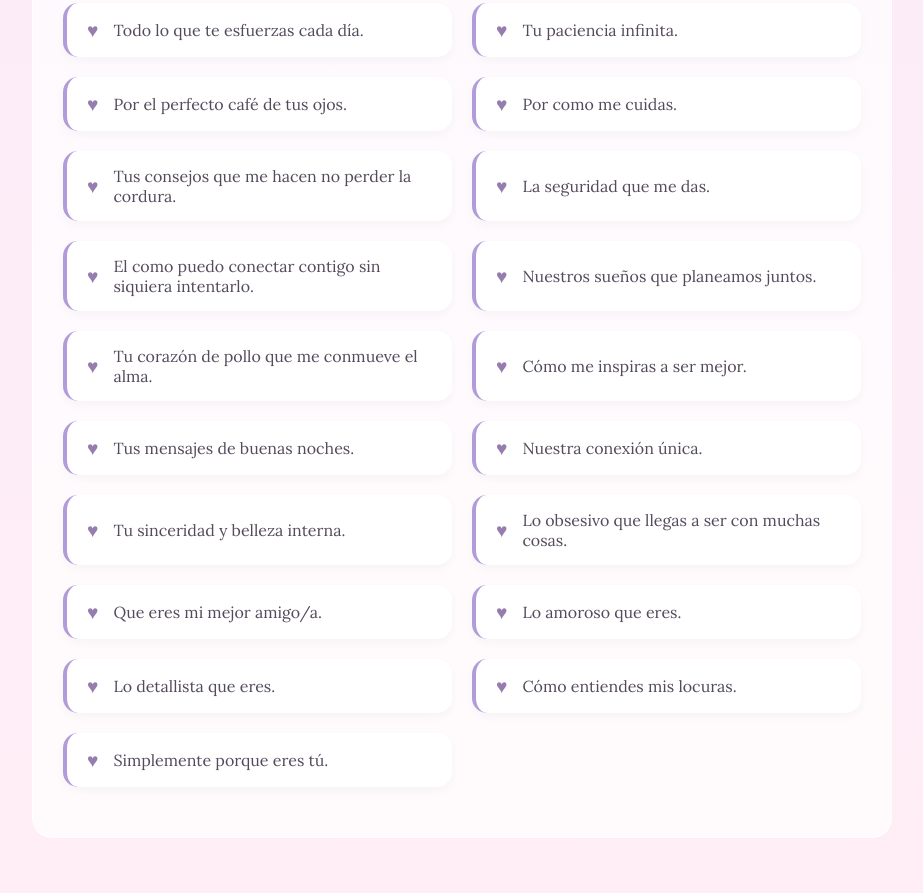
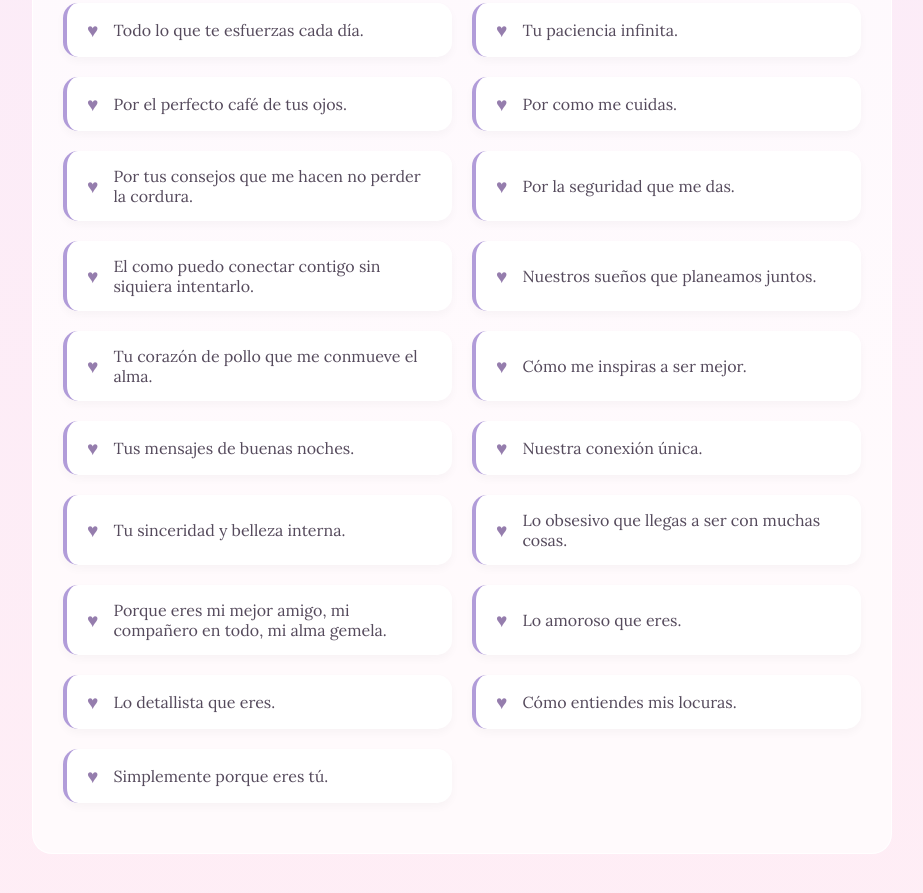
Before and after one commit to mariam3-star/Nuestro-mesniversario, a plain HTML site: page index.html in a window 1280 px wide. Shown: the part 3140-4033 px from the top of the page, without its empty margins (178-1101 px from the left). Drawn offline with Linux system fonts and the light colour scheme.

Commit message:
Refine reasons with clearer expressions

```diff
--- a/index.html
+++ b/index.html
@@ -505,8 +505,8 @@
                 <div class="reason-item"><span class="heart-icon">♥</span> Tu paciencia infinita.</div>
                 <div class="reason-item"><span class="heart-icon">♥</span> Por el perfecto café de tus ojos.</div>
                 <div class="reason-item"><span class="heart-icon">♥</span> Por como me cuidas.</div>
-                <div class="reason-item"><span class="heart-icon">♥</span> Tus consejos que me hacen no perder la cordura.</div>
-                <div class="reason-item"><span class="heart-icon">♥</span> La seguridad que me das.</div>
+                <div class="reason-item"><span class="heart-icon">♥</span> Por tus consejos que me hacen no perder la cordura.</div>
+                <div class="reason-item"><span class="heart-icon">♥</span> Por la seguridad que me das.</div>
                 <div class="reason-item"><span class="heart-icon">♥</span> El como puedo conectar contigo sin siquiera intentarlo.</div>
                 <div class="reason-item"><span class="heart-icon">♥</span> Nuestros sueños que planeamos juntos.</div>
                 <div class="reason-item"><span class="heart-icon">♥</span> Tu corazón de pollo que me conmueve el alma.</div>
@@ -515,7 +515,7 @@
                 <div class="reason-item"><span class="heart-icon">♥</span> Nuestra conexión única.</div>
                 <div class="reason-item"><span class="heart-icon">♥</span> Tu sinceridad y belleza interna.</div>
                 <div class="reason-item"><span class="heart-icon">♥</span> Lo obsesivo que llegas a ser con muchas cosas.</div>
-                <div class="reason-item"><span class="heart-icon">♥</span> Que eres mi mejor amigo/a.</div>
+                <div class="reason-item"><span class="heart-icon">♥</span> Porque eres mi mejor amigo, mi compañero en todo, mi alma gemela.</div>
                 <div class="reason-item"><span class="heart-icon">♥</span> Lo amoroso que eres.</div>
                 <div class="reason-item"><span class="heart-icon">♥</span> Lo detallista que eres.</div>
                 <div class="reason-item"><span class="heart-icon">♥</span> Cómo entiendes mis locuras.</div>
```
